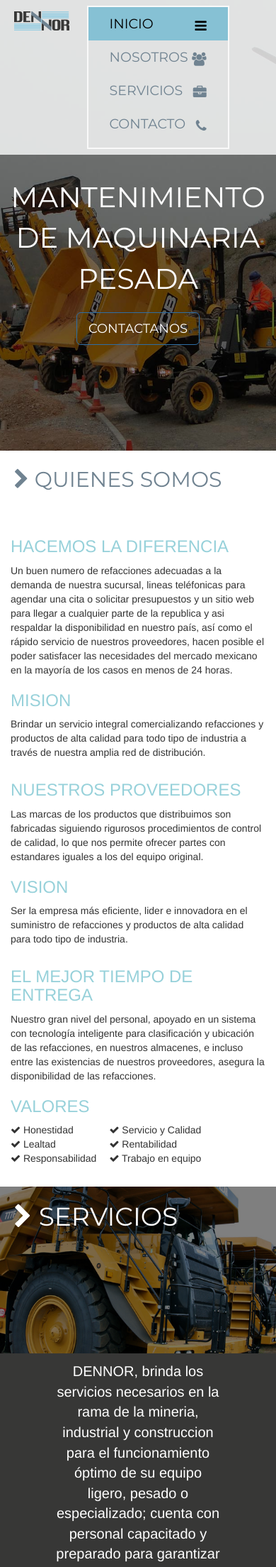
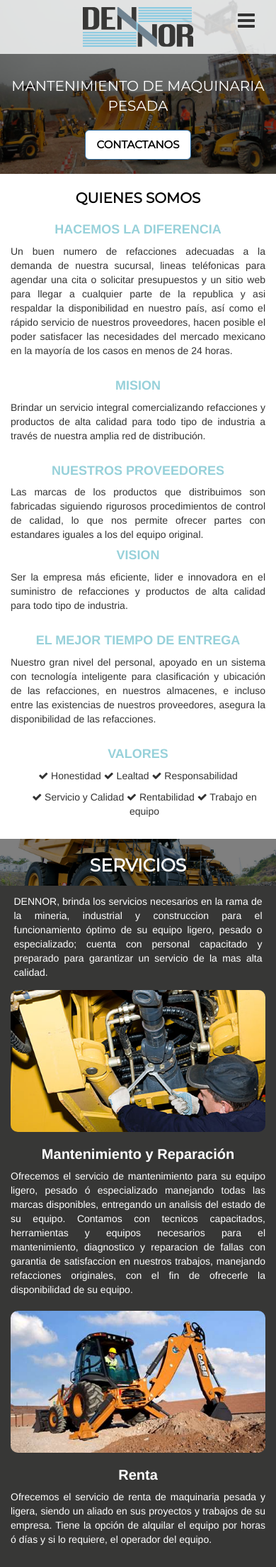
Before and after one commit to esteban1234/dennor, a PHP site: page / in a window 390 px wide. Shown: the top 2208 px of the page at 71% size. Run offline with PHP 8.4, Linux system fonts and the light colour scheme; some libraries are stand-ins or nearby versions.

Commit message:
ADD RESPONSIVE

```diff
--- /dev/null
+++ b/css/responsivo.css
@@ -0,0 +1,545 @@
+@media screen and (max-width: 480px){
+
+	.logo{
+		margin: 10px auto !important;
+		width: 40%;
+		float: none !important;
+	}
+
+	.menu{
+		width: 90%;
+		margin: 10px auto;
+		float: none !important;
+		display: none;
+	}
+
+	.selector i{
+		margin: 0px !important;
+	}
+
+	.op-menu{
+		/*border: 2px solid red;*/
+		position: absolute;
+		right: 30px;
+		top: 15px;
+		cursor: pointer;
+		display: block;
+	}
+
+	.bannerh, .fondo{
+		height: 100% !important;
+	}
+
+	.fondo{
+		padding: 0px;
+		border-bottom: .5px solid rgba(255,255,255,1)
+	}
+
+	.text-banner{
+		font-size: 20px;
+	}
+
+	.btn-primary.btn-outline{
+    	background: #fff;
+    	color: #000;
+    	font-size: 15px;
+    	font-weight: 700;
+	}
+
+	.btn-primary.btn-outline:hover{
+		color: #000;
+	}
+
+	.fa-chevron-right{
+		display: none;
+	}
+
+	.tit{
+		/*border: 2px solid red;*/
+		text-align: center;
+		font-size: 20px;
+		font-weight: 700;
+		color: #000;
+	}
+
+	.seccion1 br, .seccion2 br{
+		display: none;
+	}
+
+	.hm{
+		text-align: center;
+		font-size: 18px;
+		font-weight: bold;
+	}
+
+	.txt-justify, .tits{
+		text-align: justify;
+	}
+
+	.puntos, .puntos2{
+		text-align: center;
+		float: none;
+	}
+
+	.puntos br, .puntos2 br{
+		display: none;
+	}
+
+	.tit2{
+		text-align: center;
+		font-size: 25px;
+		font-weight: 700;
+		margin-bottom: 15px;
+	}
+
+	.fondo2, .banners, .bannerc{
+		height: 100%;
+	}
+
+	.tits{
+		font-size: 14px;
+		width: 90%;
+	}
+
+	.imagen, .imagen2, .imagen3, .imagen4{
+		/*border: 2px solid red;*/
+		border-radius: 10px;
+		height: 200px;
+		margin: 15px auto;
+	}
+
+	.salto{
+		margin-bottom: 20px;
+	}
+
+	.tit-des{
+		font-size: 20px;
+		text-align: center;
+		font-weight: bold;
+	}
+
+	.panel-heading{
+		background: none !important;
+	}
+
+	.panel-heading h1{
+		text-align: center;
+		font-size: 23px;
+		font-weight: bold;
+
+	}
+
+	footer{
+		height: 100%;
+	}
+
+	footer p{
+		width: 95%;
+		font-size: 16px;
+		font-weight: bold;
+		margin-bottom: 10px;
+	}
+
+}
+
+@media screen and (max-width: 599px) and (min-width: 481px) {
+	.logo{
+		margin: 10px auto !important;
+		width: 30%;
+		float: none !important;
+	}
+
+	.menu{
+		width: 70%;
+		margin: 10px auto;
+		float: none !important;
+		display: none;
+	}
+
+	.selector i{
+		margin: 0px !important;
+	}
+
+	.op-menu{
+		/*border: 2px solid red;*/
+		position: absolute;
+		right: 30px;
+		top: 15px;
+		cursor: pointer;
+		display: block;
+	}
+
+	.bannerh, .fondo{
+		height: 100% !important;
+	}
+
+	.fondo{
+		padding: 0px;
+		border-bottom: .5px solid rgba(255,255,255,1)
+	}
+
+	.text-banner{
+		font-size: 23px;
+	}
+
+	.btn-primary.btn-outline{
+    	background: #fff;
+    	color: #000;
+    	font-size: 18px;
+    	font-weight: 700;
+	}
+
+	.btn-primary.btn-outline:hover{
+		color: #000;
+	}
+
+	.fa-chevron-right{
+		display: none;
+	}
+
+	.tit{
+		/*border: 2px solid red;*/
+		text-align: center;
+		font-size: 23px;
+		font-weight: 700;
+		color: #000;
+	}
+
+	.seccion1 br, .seccion2 br{
+		display: none;
+	}
+
+	.hm{
+		text-align: center;
+		font-size: 20px;
+		font-weight: bold;
+	}
+
+	.txt-justify, .tits{
+		text-align: justify;
+	}
+
+	.puntos, .puntos2{
+		text-align: center;
+		float: none;
+	}
+
+	.puntos br, .puntos2 br{
+		display: none;
+	}
+
+	.tit2{
+		text-align: center;
+		font-size: 24px;
+		font-weight: 700;
+		margin-bottom: 22px;
+	}
+
+	.fondo2, .banners, .bannerc{
+		height: 100%;
+	}
+
+	.tits{
+		font-size: 14px;
+		width: 90%;
+	}
+
+	.imagen, .imagen2, .imagen3, .imagen4{
+		/*border: 2px solid red;*/
+		border-radius: 10px;
+		/*height: 200px;*/
+		margin: 15px auto;
+	}
+
+	.salto{
+		margin-bottom: 20px;
+	}
+
+	.tit-des{
+		font-size: 20px;
+		text-align: center;
+		font-weight: bold;
+	}
+
+	.panel-heading{
+		background: none !important;
+	}
+
+	.panel-heading h1{
+		text-align: center;
+		font-size: 26px;
+		font-weight: bold;
+
+	}
+
+	footer{
+		height: 100%;
+	}
+
+	footer p{
+		width: 95%;
+		font-size: 18px;
+		font-weight: bold;
+		margin-bottom: 10px;
+	}
+}
+
+@media screen and (max-width: 799px) and (min-width: 600px) {
+	.logo{
+		margin: 10px auto !important;
+		width: 25%;
+		float: none !important;
+	}
+
+	.menu{
+		width: 60%;
+		margin: 10px auto;
+		float: none !important;
+		display: none;
+	}
+
+	.selector i{
+		margin: 0px !important;
+	}
+
+	.op-menu{
+		/*border: 2px solid red;*/
+		position: absolute;
+		right: 30px;
+		top: 15px;
+		cursor: pointer;
+		display: block;
+	}
+
+	.bannerh, .fondo{
+		height: 100% !important;
+	}
+
+	.fondo{
+		padding: 0px;
+		border-bottom: .5px solid rgba(255,255,255,1)
+	}
+
+	.text-banner{
+		font-size: 23px;
+	}
+
+	.btn-primary.btn-outline{
+    	background: #fff;
+    	color: #000;
+    	font-size: 18px;
+    	font-weight: 700;
+	}
+
+	.btn-primary.btn-outline:hover{
+		color: #000;
+	}
+
+	.fa-chevron-right{
+		display: none;
+	}
+
+	.tit{
+		/*border: 2px solid red;*/
+		text-align: center;
+		font-size: 23px;
+		font-weight: 700;
+		color: #000;
+	}
+
+	.seccion1 br, .seccion2 br{
+		display: none;
+	}
+
+	.hm{
+		text-align: center;
+		font-size: 20px;
+		font-weight: bold;
+	}
+
+	.txt-justify, .tits{
+		text-align: justify;
+	}
+
+	.puntos, .puntos2{
+		text-align: center;
+		float: none;
+	}
+
+	.puntos br, .puntos2 br{
+		display: none;
+	}
+
+	.tit2{
+		text-align: center;
+		font-size: 27px;
+		font-weight: 700;
+		margin-bottom: 25px;
+	}
+
+	.fondo2, .banners, .bannerc{
+		height: 100%;
+	}
+
+	.tits{
+		font-size: 14px;
+		width: 90%;
+	}
+
+	.imagen, .imagen2, .imagen3, .imagen4{
+		/*border: 2px solid red;*/
+		border-radius: 10px;
+		width: 80%;
+		height: 250px;
+		margin: 15px auto;
+	}
+
+	.salto{
+		margin-bottom: 20px;
+	}
+
+	.tit-des{
+		font-size: 20px;
+		text-align: center;
+		font-weight: bold;
+	}
+
+	.panel-heading{
+		background: none !important;
+	}
+
+	.panel-heading h1{
+		text-align: center;
+		font-size: 26px;
+		font-weight: bold;
+
+	}
+
+	footer{
+		height: 100%;
+	}
+
+	footer p{
+		width: 95%;
+		font-size: 18px;
+		font-weight: bold;
+		margin-bottom: 10px;
+	}
+}
+
+@media screen and (max-width: 1023px) and (min-width: 800px) {
+
+
+	.bannerh, .fondo{
+		height: 100% !important;
+	}
+
+	.fondo{
+		padding: 0px;
+		border-bottom: .5px solid rgba(255,255,255,1)
+	}
+
+	.text-banner{
+		font-size: 23px;
+	}
+
+	.btn-primary.btn-outline{
+    	background: #fff;
+    	color: #000;
+    	font-size: 18px;
+    	font-weight: 700;
+	}
+
+	.btn-primary.btn-outline:hover{
+		color: #000;
+	}
+
+
+
+
+	.seccion1 br, .seccion2 br{
+		display: none;
+	}
+
+	.hm{
+		text-align: center;
+		font-size: 20px;
+		font-weight: bold;
+	}
+
+	.section .container{
+		width: 100%;
+	}
+
+	.txt-justify, .tits{
+		text-align: justify;
+	}
+
+	.puntos, .puntos2{
+		text-align: center;
+		float: none;
+	}
+
+	.puntos br, .puntos2 br{
+		display: none;
+	}
+
+	.tit, .tit2{
+		margin-bottom: 40px;
+	}
+
+	.fondo2, .banners, .bannerc{
+		height: 100%;
+	}
+
+	.tits{
+		font-size: 14px;
+		width: 90%;
+	}
+
+	.imagen, .imagen2, .imagen3, .imagen4{
+		/*border: 2px solid red;*/
+		border-radius: 10px;
+		width: 80%;
+		height: 250px;
+		margin: 15px auto;
+	}
+
+	.salto{
+		margin-bottom: 20px;
+	}
+
+	.tit-des{
+		font-size: 20px;
+		text-align: center;
+		font-weight: bold;
+	}
+
+	.panel-heading{
+		background: none !important;
+	}
+
+	.panel-heading h1{
+		text-align: center;
+		font-size: 26px;
+		font-weight: bold;
+
+	}
+
+	footer{
+		height: 100%;
+	}
+
+	footer p{
+		width: 95%;
+		font-size: 18px;
+		font-weight: bold;
+		margin-bottom: 10px;
+	}
+}
+
+@media screen and (max-width: 1280px) and (min-width: 1024px) {      /* mac*/
+}
+@media screen and (max-width: 1366px) and (min-width: 1024px) { }
+
+@media screen and (min-width: 1367px) { }
--- a/css/style.css
+++ b/css/style.css
@@ -58,6 +58,10 @@ header{
 #select{
 	color: #000;
   background-color: #86C1D4;
+}
+
+.op-menu{
+  display: none;
 }
 
 .text-banner{
--- a/index.php
+++ b/index.php
@@ -50,6 +50,9 @@
           <a class="selector" data-scroll href="#CONTACTO" aria-pressed="true">CONTACTO<i class="fa fa-phone fa-1x pull-right" style="margin-top: 5%;" aria-hidden="true"></i></a>
         </ul>
       </nav>
+       <div class="op-menu">
+      <i class="fa fa-bars fa-2x abrir" aria-hidden="true"></i>
+    </div>
     </header>
 
     <p class="text-banner">MANTENIMIENTO DE MAQUINARIA <br> PESADA</p>
@@ -68,34 +71,34 @@
   <div class="section">
       <div class="container">
         <div class="row">
-          <div class="col-md-6">
-            <h3 style="color: #97D1DA;">HACEMOS LA DIFERENCIA</h3>
-            <p>Un buen numero de refacciones adecuadas a la demanda de nuestra sucursal, lineas teléfonicas para agendar una cita o solicitar presupuestos y un sitio web para llegar a cualquier parte de la republica y asi respaldar la disponibilidad en nuestro país, así como el rápido servicio de nuestros proveedores, hacen posible el poder satisfacer las necesidades del mercado mexicano en la mayoría de los casos en menos de 24 horas.</p>
+          <div class="col-xs-12 col-sm-6 col-md-6">
+            <h3 class="hm" style="color: #97D1DA;">HACEMOS LA DIFERENCIA</h3>
+            <p class="txt-justify">Un buen numero de refacciones adecuadas a la demanda de nuestra sucursal, lineas teléfonicas para agendar una cita o solicitar presupuestos y un sitio web para llegar a cualquier parte de la republica y asi respaldar la disponibilidad en nuestro país, así como el rápido servicio de nuestros proveedores, hacen posible el poder satisfacer las necesidades del mercado mexicano en la mayoría de los casos en menos de 24 horas.</p>
           </div>
-          <div class="col-md-6">
-            <h3 style="color: #97D1DA;">MISION</h3>
-            <p>Brindar un servicio integral comercializando refacciones y productos de alta calidad para todo tipo de industria a través de nuestra amplia red de distribución.</p>
+          <div class="col-xs-12 col-sm-6 col-md-6">
+            <h3 class="hm" style="color: #97D1DA;">MISION</h3>
+            <p class="txt-justify">Brindar un servicio integral comercializando refacciones y productos de alta calidad para todo tipo de industria a través de nuestra amplia red de distribución.</p>
           </div>
         </div>
 
         <div class="row">
-          <div class="col-md-6">
-            <h3 style="color: #97D1DA;">NUESTROS PROVEEDORES</h3>
-            <p>Las marcas de los productos que distribuimos son fabricadas siguiendo rigurosos procedimientos de control de calidad, lo que nos permite ofrecer partes con estandares iguales a los del equipo original.</p>
+          <div class="col-xs-12 col-sm-6 col-md-6">
+            <h3 class="hm" style="color: #97D1DA;">NUESTROS PROVEEDORES</h3>
+            <p class="txt-justify">Las marcas de los productos que distribuimos son fabricadas siguiendo rigurosos procedimientos de control de calidad, lo que nos permite ofrecer partes con estandares iguales a los del equipo original.</p>
           </div>
-          <div class="col-md-6">
-            <h3 style="color: #97D1DA;">VISION</h3>
-            <p>Ser la empresa más eficiente, lider e innovadora en el suministro de refacciones y productos de alta calidad para todo tipo de industria.</p>
+          <div class="col-md-6 col-sm-6">
+            <h3 class="hm" style="color: #97D1DA;">VISION</h3>
+            <p class="txt-justify">Ser la empresa más eficiente, lider e innovadora en el suministro de refacciones y productos de alta calidad para todo tipo de industria.</p>
           </div>
         </div>
 
         <div class="row">
-          <div class="col-md-6">
-            <h3 style="color: #97D1DA;">EL MEJOR TIEMPO DE ENTREGA</h3>
-            <p>Nuestro gran nivel del personal, apoyado en un sistema con tecnología inteligente para clasificación y ubicación de las refacciones, en nuestros almacenes, e incluso entre las existencias de nuestros proveedores, asegura la disponibilidad de las refacciones.</p>
+          <div class="col-xs-12 col-sm-6 col-md-6">
+            <h3 class="hm" style="color: #97D1DA;">EL MEJOR TIEMPO DE ENTREGA</h3>
+            <p class="txt-justify">Nuestro gran nivel del personal, apoyado en un sistema con tecnología inteligente para clasificación y ubicación de las refacciones, en nuestros almacenes, e incluso entre las existencias de nuestros proveedores, asegura la disponibilidad de las refacciones.</p>
           </div>
-          <div class="col-md-6">
-            <h3 style="color: #97D1DA;">VALORES</h3>
+          <div class="col-xs-12 col-sm-6 col-md-6">
+            <h3 class="hm" style="color: #97D1DA;">VALORES</h3>
             <div>
               <p class="puntos">
                 <i class="fa fa-check" aria-hidden="true"></i> Honestidad <br>
@@ -125,20 +128,20 @@
   <div class="section">
       <div class="container">
         <div class="row">
-          <div class="col-md-6">
+          <div class="col-sm-6 col-md-6 salto">
             <figure class="imagen">
 
             </figure>
-            <h1 style="color: #fff; text-align: center;">Mantenimiento y Reparación</h1>
+            <h1 class="tit-des" style="color: #fff; text-align: center;">Mantenimiento y Reparación</h1>
             <p style="color: #fff; text-align: justify;">Ofrecemos el servicio de mantenimiento para su equipo ligero, pesado ó especializado manejando todas las marcas disponibles, entregando un analisis del estado de su equipo. <br>
 
             Contamos con tecnicos capacitados, herramientas y equipos necesarios para el mantenimiento, diagnostico y reparacion de fallas con garantia de satisfaccion en nuestros trabajos, manejando refacciones originales, con el fin de ofrecerle la disponibilidad de su equipo.</p>
           </div>
-          <div class="col-md-6">
+          <div class="col-sm-6 col-md-6 salto">
             <figure class="imagen2">
 
             </figure>
-            <h1 style="color: #fff; text-align: center;">Renta</h1>
+            <h1 class="tit-des" style="color: #fff; text-align: center;">Renta</h1>
             <p style="color: #fff; text-align: justify;">Ofrecemos el servicio de renta de maquinaria pesada y ligera, siendo un aliado en sus proyectos y trabajos de su empresa. <br><br>
 
             Tiene la opción de alquilar el equipo por horas ó días y si lo requiere, el operador del equipo.</p>
@@ -146,20 +149,20 @@
         </div> <br><br>
 
         <div class="row">
-          <div class="col-md-6">
+          <div class="col-sm-6 col-md-6 salto">
             <figure class="imagen3">
 
             </figure>
-            <h1 style="color: #fff; text-align: center;">Asesoria y Presupuesto</h1>
+            <h1 class="tit-des" style="color: #fff; text-align: center;">Asesoria y Presupuesto</h1>
             <p style="color: #fff; text-align: justify;">Ofrecemos el servicio de mantenimiento para su equipo ligero, pesado ó especializado manejando todas las marcas disponibles, entregando un analisis del estado de su equipo. <br>
 
             Contamos con tecnicos capacitados, herramientas y equipos necesarios para el mantenimiento, diagnostico y reparacion de fallas con garantia de satisfaccion en nuestros trabajos, manejando refacciones originales, con el fin de ofrecerle la disponibilidad de su equipo.</p>
           </div>
-          <div class="col-md-6">
+          <div class="col-sm-6 col-md-6 salto">
             <figure class="imagen4">
 
             </figure>
-            <h1 style="color: #fff; text-align: center;">Venta de Equipo</h1>
+            <h1 class="tit-des" style="color: #fff; text-align: center;">Venta de Equipo</h1>
             <p style="color: #fff; text-align: justify;">Ofrecemos el servicio de renta de maquinaria pesada y ligera, siendo un aliado en sus proyectos y trabajos de su empresa. <br><br>
 
             Tiene la opción de alquilar el equipo por horas ó días y si lo requiere, el operador del equipo.</p>
@@ -182,22 +185,22 @@
 
   <div class="container">
   <div class="row text-center">
-    <div class="col-sm-3 col-xs-6 first-box">
+    <div class="col-xs-12 col-sm-6 col-lg-3 first-box">
         <h1><span class="fa fa-phone" aria-hidden="true"></span></h1>
         <h3>Teléfono</h3>
         <p>PENDIENTE</p><br>
     </div>
-    <div class="col-sm-3 col-xs-6 second-box">
+    <div class="col-xs-12 col-sm-6 col-lg-3 second-box">
         <h1><span class="fa fa-street-view" aria-hidden="true"></span></h1>
         <h3>Dirección</h3>
         <p>Av. Fontana #374 Col. El Campanario. Tuxtla Gutierrez, Chiapas. C.P. 29054</p><br>
     </div>
-    <div class="col-sm-3 col-xs-6 third-box">
+    <div class="col-xs-12 col-sm-6 col-lg-3 third-box">
         <h1><span class="fa fa-envelope-o" aria-hidden="true"></span></h1>
         <h3>E-mail</h3>
         <p>info@mantenimientodennor.com</p><br>
     </div>
-    <div class="col-sm-3 col-xs-6 fourth-box">
+    <div class="col-xs-12 col-sm-6 col-lg-3 fourth-box">
       <h1><span class="fa fa-clock-o" aria-hidden="true"></span></h1>
         <h3>Horario</h3>
         <p>Lunes a Viernes de 9 am a 6 pm</p><br>
@@ -206,7 +209,7 @@
 </div>
 <br><br>
             <div class="row">
-                <div class="col-sm-6 col-centered">
+                <div class="col-xs-12 col-sm-9 col-centered">
                     <div class="panel panel-default">
                         <div class="panel-heading" >
                             <h1>Formulario de contacto</h1>
@@ -216,30 +219,31 @@
                         <div class="form-group">
                             <div class="input-group">
                                 <span class="input-group-addon"><i class="fa fa-user blue"></i></span>
-                                <input type="text" name="InputName" placeholder="Nombre completo" class="form-control" required>
+                                <input type="text" name="InputName" placeholder="Nombre completo" id="txtNOMBRE" class="form-control" required>
                             </div>
                         </div>
                         <div class="form-group">
                             <div class="input-group">
                                 <span class="input-group-addon"><i class="fa fa-envelope blue"></i></span>
-                                <input type="email" name="InputEmail" placeholder="Email" class="form-control" required>
+                                <input type="email" name="InputEmail" placeholder="Email" id="txtCORREO" class="form-control" required>
                             </div>
                         </div>
                         <div class="form-group">
                             <div class="input-group">
                                 <span class="input-group-addon"><i class="fa fa-phone blue"></i></span>
-                                <input type="text" name="InputName" placeholder="Teléfono" class="form-control" required>
+                                <input type="text" name="InputName" placeholder="Teléfono" id="txtTELEFONO" class="form-control" required>
                             </div>
                         </div>
                         <div class="form-group">
                             <div class="input-group">
                                 <span class="input-group-addon"><i class="fa fa-comment blue"></i></span>
-                                <textarea name="InputMessage" rows="6" class="form-control" type="text" required></textarea>
+                                <textarea name="InputMessage" rows="6" id="txtCOMENTARIO" class="form-control" type="text" required></textarea>
                             </div>
                         </div>
+                        <div id="_AJAX_PRE_" class="col-xs-12 col-lg-12"></div>
                         <div class="">
-                        <button type="submit" class="btn btn-info pull-right">ENVIAR <span class="fa fa-send"></span></button>
-                            <button type="reset" value="Reset" name="reset" class="btn">BORRAR <span class="fa fa-refresh"></span></button>
+                        <button type="submit" class="btn btn-info pull-right" onclick="sendCORREO()">ENVIAR <span class="fa fa-send"></span></button>
+                            <button type="reset" value="Reset" name="reset" class="btn" >BORRAR <span class="fa fa-refresh"></span></button>
                         </div>
                     </div>
                     </form>
```
Also changed, not shown: envia.php (+13 -2 lines), js/menu.js (+13 -34 lines).
